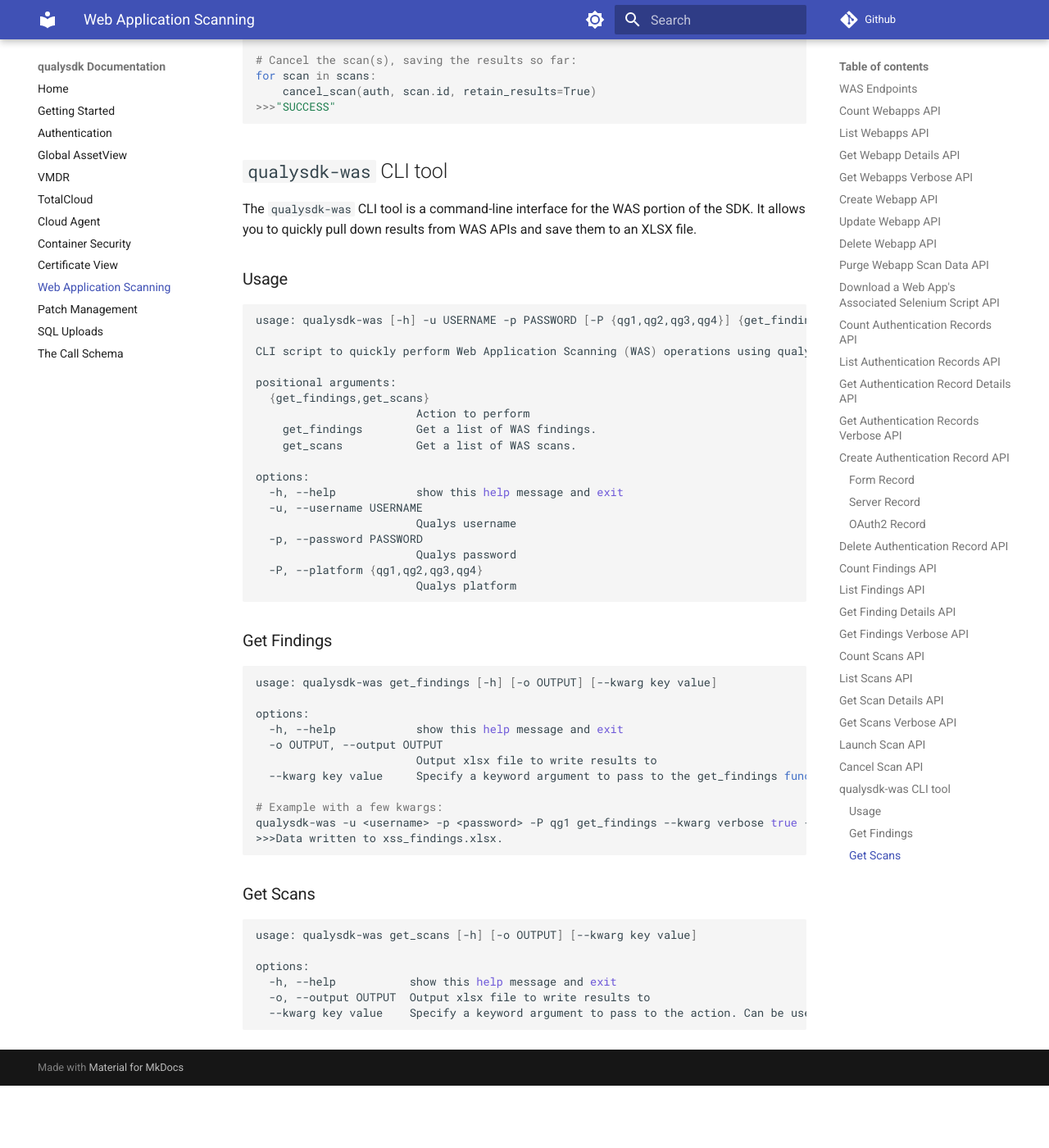
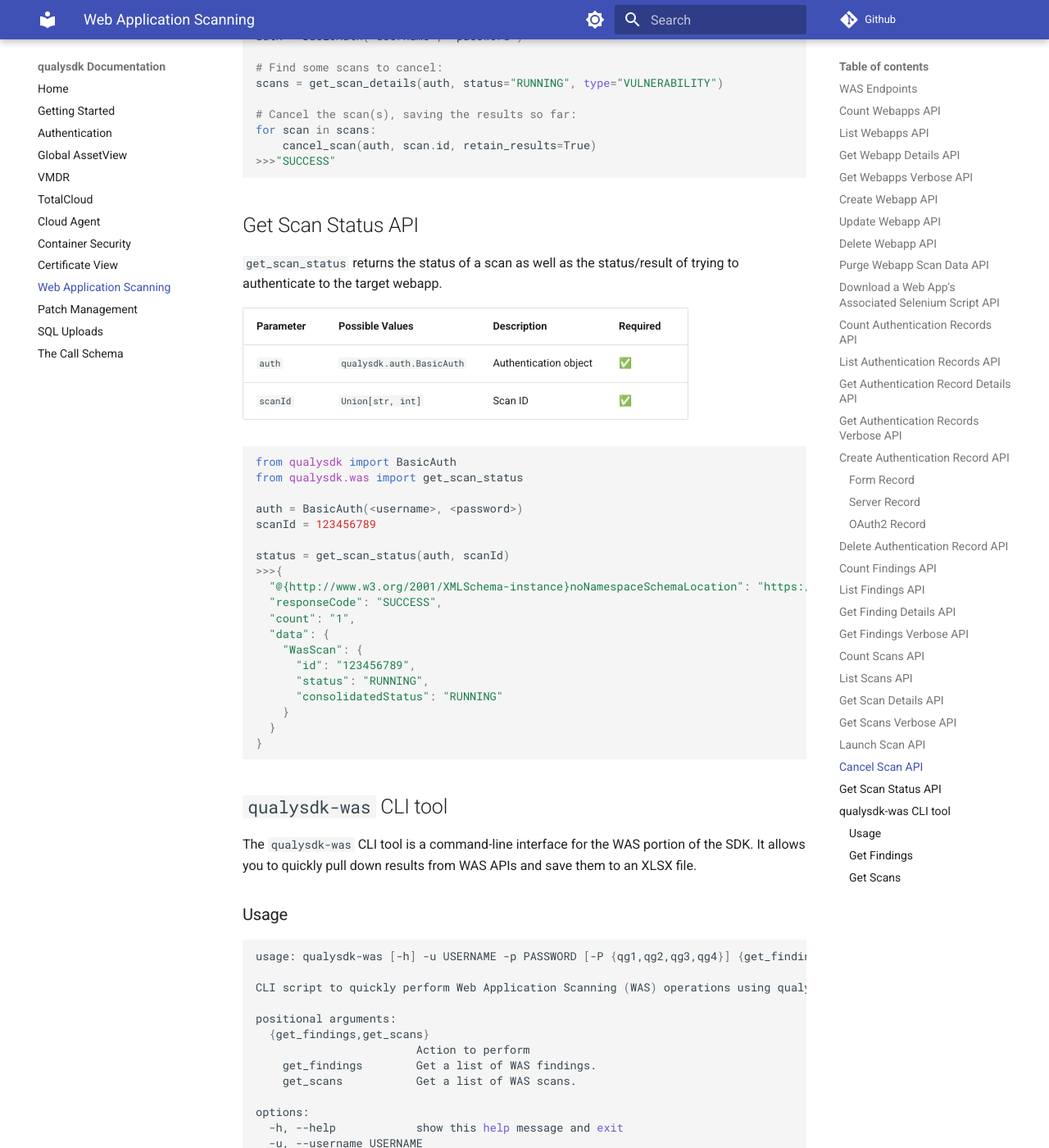
Before and after one commit to 0x41424142/qualysdk, an MkDocs documentation site: the page built from docs/was.md, in a window 1280 px wide and 1400 px high, scrolled down 52997 px. Shown: the whole window at 82% size. Built offline with MkDocs 1.6.1 and Material for MkDocs 9.7.7, drawn with Linux system fonts in a browser that asks for light colours; comment, search, counter and statistics services are not loaded; before the commit the page ends 54321 px from its top, so only the background shows below that; some of the changed text lies outside the part shown.

Commit message:
added was.get_scan_status

````diff
--- a/docs/was.md
+++ b/docs/was.md
@@ -36,6 +36,7 @@
 | ```get_scans_verbose``` | Combines the functionality of ```get_scans``` and ```get_scan_details``` to return a list of scans with all attributes. Great for SQL data uploads. |
 | ```launch_scan``` | Launches a scan in the subscription. |
 | ```cancel_scan``` | Cancels a scan in the subscription. |
+| ```get_scan_status``` | Returns the status of a scan and the results/status of trying to authenticate to the target. |
 
 ## Count Webapps API
 
@@ -1496,6 +1497,37 @@
 >>>"SUCCESS"
 ```
 
+## Get Scan Status API
+
+```get_scan_status``` returns the status of a scan as well as the status/result of trying to authenticate to the target webapp.
+
+| Parameter | Possible Values | Description | Required |
+| -- | -- | -- | -- |
+| ```auth``` | ```qualysdk.auth.BasicAuth``` | Authentication object | ✅ |
+| ```scanId``` | ```Union[str, int]``` | Scan ID | ✅ |
+
+```py
+from qualysdk import BasicAuth
+from qualysdk.was import get_scan_status
+
+auth = BasicAuth(<username>, <password>)
+scanId = 123456789
+
+status = get_scan_status(auth, scanId)
+>>>{
+  "@{http://www.w3.org/2001/XMLSchema-instance}noNamespaceSchemaLocation": "https://qualysapi.qg3.apps.qualys.com/qps/xsd/3.0/was/wasscan.xsd",
+  "responseCode": "SUCCESS",
+  "count": "1",
+  "data": {
+    "WasScan": {
+      "id": "123456789",
+      "status": "RUNNING",
+      "consolidatedStatus": "RUNNING"
+    }
+  }
+}
+```
+
 ## ```qualysdk-was``` CLI tool
 
 The ```qualysdk-was``` CLI tool is a command-line interface for the WAS portion of the SDK. It allows you to quickly pull down results from WAS APIs and save them to an XLSX file.
````
Also changed, not shown: 2 other files.
